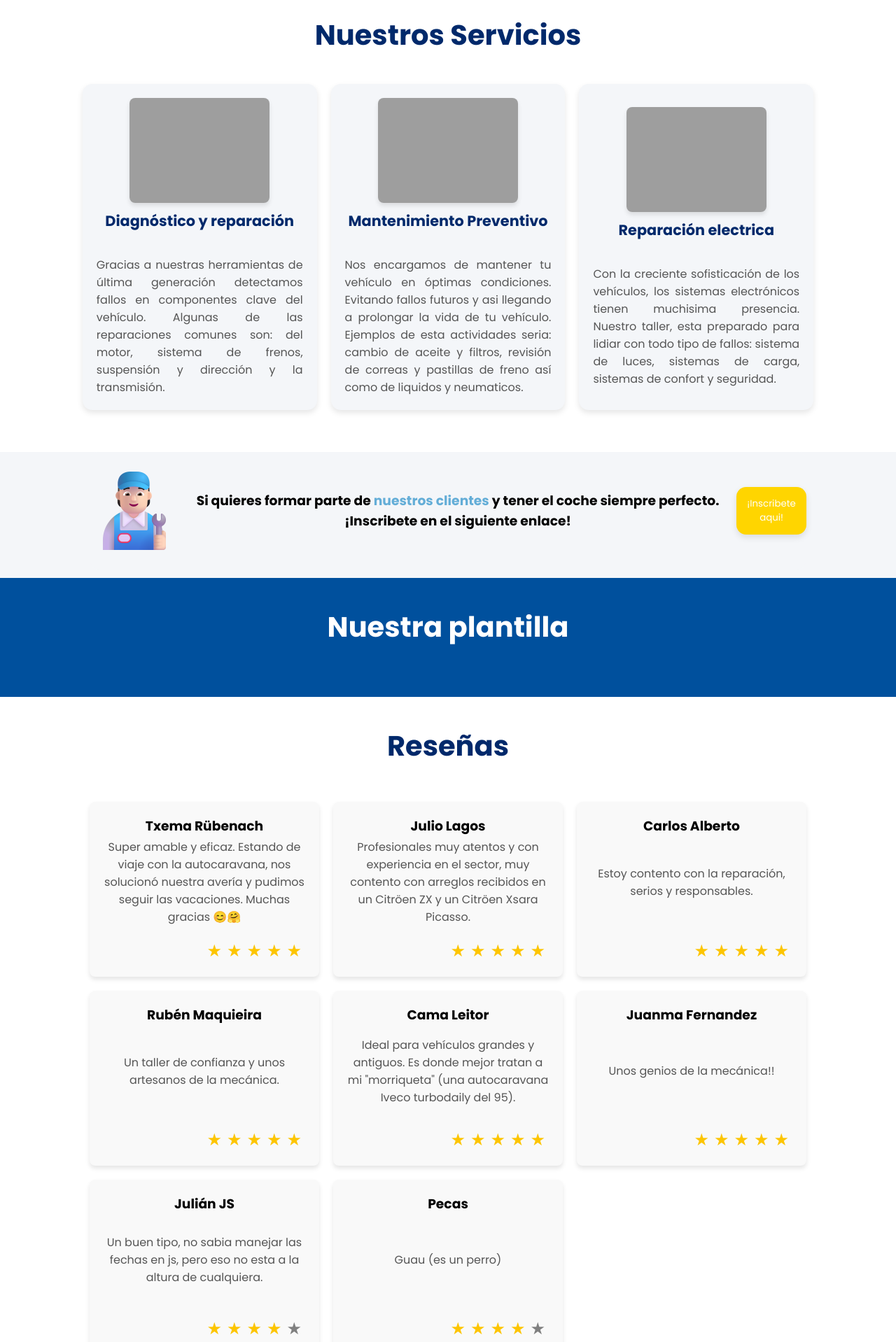
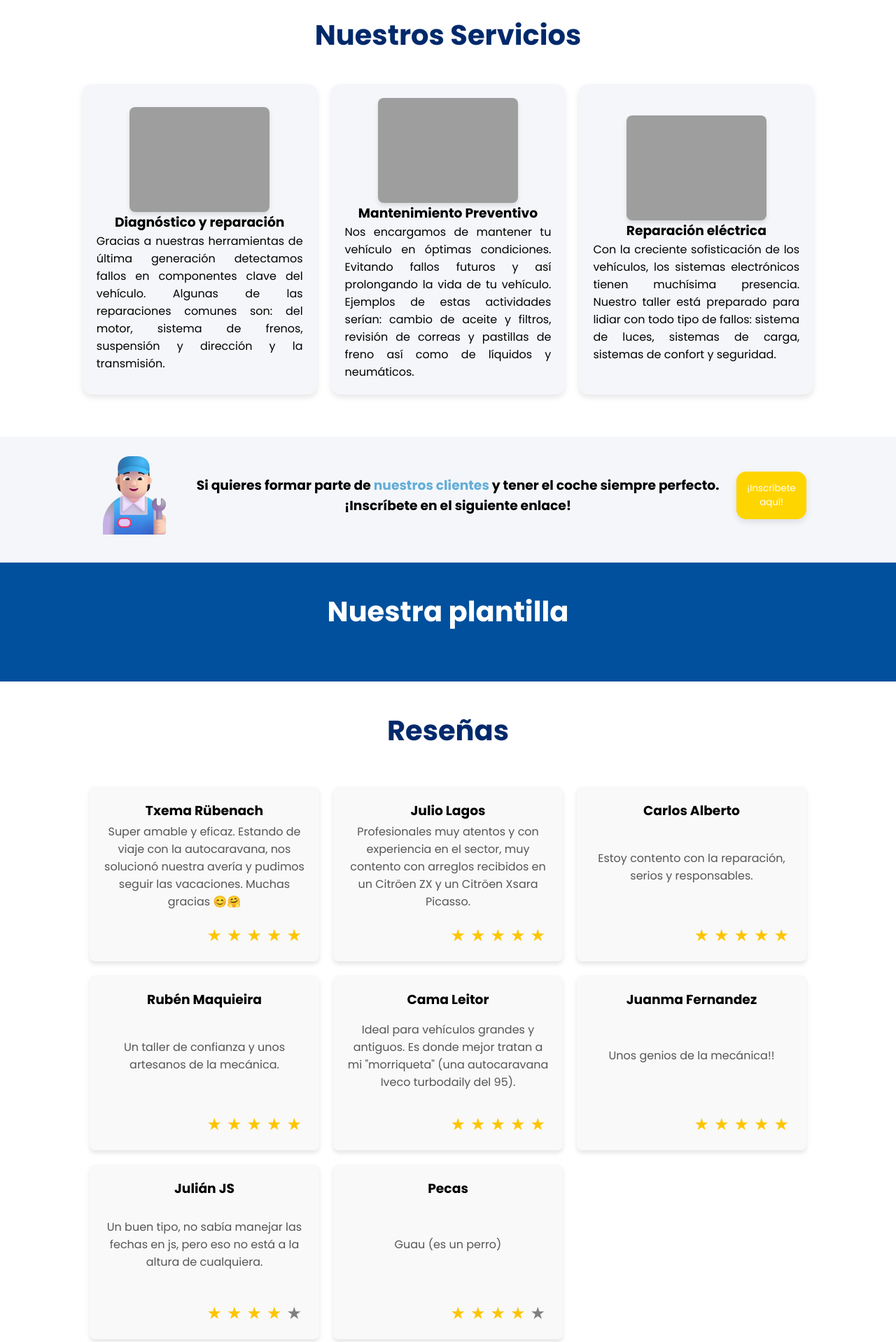
Before and after one commit to lucxss7/ProxectoDAW-24-25, a PHP site: page / in a window 1280 px wide. Shown: the part 377-2295 px from the top of the page at 70% size. Run offline with PHP 8.4, Linux system fonts and the light colour scheme; grey boxes are pictures that could not be loaded.

Commit message:
arreglofooter y form coches

```diff
--- a/Codigo/assets/css/footer.css
+++ b/Codigo/assets/css/footer.css
@@ -6,9 +6,11 @@ footer {
   display: block;
   position: relative;
   bottom: 0;
+  margin-top: auto;
+
 }
 
-/* Estilo para el área de información dentro del footer */
+
 .footer-info {
   background-color: #002764;
   display: grid;
@@ -19,14 +21,11 @@ footer {
   font-size: 14px;
 }
 
-/* Contenedor para el mapa */
 .map-container {
   display: flex;
   justify-content: center;
   align-items: center;
 }
-
-/* Primer contenedor dentro de .footer-info */
 .footer-info > div:first-child {
   display: flex;
   flex-direction: column;
@@ -35,7 +34,7 @@ footer {
   text-align: center;
 }
 
-/* Contenedor del iframe */
+
 .iframe-wrapper {
   border-radius: 8px;
   overflow: hidden;
@@ -44,7 +43,7 @@ footer {
   max-width: 500px;
 }
 
-/* Estilo para el contenedor del iframe */
+
 .iframe-container {
   position: relative;
   width: 100%;
@@ -52,11 +51,9 @@ footer {
   padding-bottom: 56.25%;
   overflow: hidden;
   background-color: #f0f0f0;
-    top:0px;
+  top: 0px;
 }
-
-/* Estilo del iframe dentro del contenedor */
-.iframe-container iframe{
+.iframe-container iframe {
   position: absolute;
   top: 0;
   left: 0;
--- a/Codigo/assets/css/styles.css
+++ b/Codigo/assets/css/styles.css
@@ -71,7 +72,7 @@ main {
   flex-wrap: wrap;
 }
 
-.servicios .subs div {
+.servicios .subs article {
   background-color: #f4f6f9;
   display: flex;
   flex-direction: column;
--- a/Codigo/form_registrocoches.html
+++ b/Codigo/form_registrocoches.html
@@ -4,6 +4,10 @@
     <meta charset="UTF-8">
     <meta name="viewport" content="width=device-width, initial-scale=1.0">
     <title>Formulario de Vehículo</title>
+    <link rel="stylesheet" href="./assets/css/styles.css">
+    <link rel="stylesheet" href="./assets/css/header.css" />
+    <link rel="stylesheet" href="./assets/css/footer.css">
+
 </head>
 <body>
     <h2>Formulario de Vehículo</h2>
--- a/Codigo/index.html
+++ b/Codigo/index.html
@@ -29,7 +29,6 @@
                     <li><a href="./login.php">Inicio de sesión</a></li>
                 </ul>
             </nav>
-
             <div class="hamburger" onclick="activarMenu()">
                 <span></span>
                 <span></span>
@@ -38,7 +37,7 @@
         </div>
     </header>
 
-    <!-- bAnner de bienvenida -->
+    <!-- Banner de bienvenida -->
     <section>
         <div class="imagen-container">
             <h1>Bienvenido a Talleres Leza</h1>
@@ -46,80 +45,57 @@
         </div>
     </section>
 
-    <!-- Seccion de servicios -->
+    <!-- Sección de servicios -->
     <section id="service">
         <div class="servicios">
             <h2>Nuestros Servicios</h2>
             <div class="subs">
-          <div>
-            <img
-              src="https://www.dieselinyeccionmilladoiro.es/que-debo-hacer-si-falla-el-motor-de-mi-coche_img31107t1.jpg"
-              alt=""
-            />
+                <article>
+                    <img src="https://www.dieselinyeccionmilladoiro.es/que-debo-hacer-si-falla-el-motor-de-mi-coche_img31107t1.jpg" alt="Diagnóstico y reparación" />
                     <h3>Diagnóstico y reparación</h3>
-            <br />
                     <p>
-              Gracias a nuestras herramientas de última generación detectamos
-              fallos en componentes clave del vehículo. Algunas de las
-              reparaciones comunes son: del motor, sistema de frenos, suspensión
-              y dirección y la transmisión.
+                        Gracias a nuestras herramientas de última generación detectamos fallos en componentes clave del vehículo. Algunas de las reparaciones comunes son: del motor, sistema de frenos, suspensión y dirección y la transmisión.
                     </p>
-          </div>
+                </article>
 
-          <div>
-            <img
-              src="https://f.hubspotusercontent40.net/hubfs/500845/Mantenimiento%20coche.jpg"
-              alt=""
-            />
+                <article>
+                    <img src="https://f.hubspotusercontent40.net/hubfs/500845/Mantenimiento%20coche.jpg" alt="Mantenimiento Preventivo" />
                     <h3>Mantenimiento Preventivo</h3>
-            <br />
                     <p>
-              Nos encargamos de mantener tu vehículo en óptimas condiciones.
-              Evitando fallos futuros y asi llegando a prolongar la vida de tu
-              vehículo. Ejemplos de esta actividades seria: cambio de aceite y
-              filtros, revisión de correas y pastillas de freno así como de
-              liquidos y neumaticos.
+                        Nos encargamos de mantener tu vehículo en óptimas condiciones. Evitando fallos futuros y así prolongando la vida de tu vehículo. Ejemplos de estas actividades serían: cambio de aceite y filtros, revisión de correas y pastillas de freno así como de líquidos y neumáticos.
                     </p>
-          </div>
+                </article>
 
-          <div>
-            <img
-              src="https://noticias.coches.com/wp-content/uploads/2019/04/cambio-neumaticos.jpg"
-              alt=""
-            />
-            <h3>Reparación electrica</h3>
-            <br />
+                <article>
+                    <img src="https://noticias.coches.com/wp-content/uploads/2019/04/cambio-neumaticos.jpg" alt="Reparación eléctrica" />
+                    <h3>Reparación eléctrica</h3>
                     <p>
-              Con la creciente sofisticación de los vehículos, los sistemas
-              electrónicos tienen muchisima presencia. Nuestro taller, esta
-              preparado para lidiar con todo tipo de fallos: sistema de luces,
-              sistemas de carga, sistemas de confort y seguridad.
+                        Con la creciente sofisticación de los vehículos, los sistemas electrónicos tienen muchísima presencia. Nuestro taller está preparado para lidiar con todo tipo de fallos: sistema de luces, sistemas de carga, sistemas de confort y seguridad.
                     </p>
-          </div>
-
+                </article>
             </div>
         </div>
     </section>
-    <!--Seccion para form inscribirse-->
+
+    <!-- Sección para formulario de inscripción -->
     <section>
         <div class="center">
             <div class="regis">
                 <img src="assets/img/mecanico.png" alt="Foto Mecanico" />
                 <h3>
-            Si quieres formar parte de <span>nuestros clientes</span> y tener el coche
-            siempre perfecto. ¡Inscribete en el siguiente enlace!
+                    Si quieres formar parte de <span>nuestros clientes</span> y tener el coche siempre perfecto. ¡Inscríbete en el siguiente enlace!
                 </h3>
                 <a href="./form_registro.html">
-            <button>¡Inscribete aqui!</button>
+                    <button>¡Inscríbete aquí!</button>
                 </a>
             </div>
         </div>
     </section>
 
-    <!-- Seccion de plantilla -->
-    <section>
-      <div class="sectionp" id="equipo">
-        <h2><span>Nuestra plantilla </span></h2>
+    <!-- Sección de plantilla -->
+    <section id="equipo">
+        <div class="sectionp">
+            <h2><span>Nuestra plantilla</span></h2>
             <div id="plantilla">
                 <!-- Aquí se generarán los elementos de la plantilla -->
             </div>
@@ -131,7 +107,7 @@
       <div class="container">
           <h2 class="section-title">Reseñas</h2>
           <div class="reseñas">
-          <div class="reseña">
+              <article class="reseña">
                   <h3>Txema Rübenach</h3>
                   <p>
                       Super amable y eficaz. Estando de viaje con la autocaravana, nos
@@ -139,15 +115,15 @@
                       gracias 😊🤗
                   </p>
                   <div class="rating">
-              <span class="star">&#9733;</span>
-              <span class="star">&#9733;</span>
-              <span class="star">&#9733;</span>
-              <span class="star">&#9733;</span>
-              <span class="star">&#9733;</span>
+                      <span class="star">★</span>
+                      <span class="star">★</span>
+                      <span class="star">★</span>
+                      <span class="star">★</span>
+                      <span class="star">★</span>
                   </div>
-          </div>
+              </article>
 
-          <div class="reseña">
+              <article class="reseña">
                   <h3>Julio Lagos</h3>
                   <p>
                       Profesionales muy atentos y con experiencia en el sector, muy
@@ -155,80 +131,83 @@
                       Xsara Picasso.
                   </p>
                   <div class="rating">
-              <span class="star">&#9733;</span>
-              <span class="star">&#9733;</span>
-              <span class="star">&#9733;</span>
-              <span class="star">&#9733;</span>
-              <span class="star">&#9733;</span>
+                      <span class="star">★</span>
+                      <span class="star">★</span>
+                      <span class="star">★</span>
+                      <span class="star">★</span>
+                      <span class="star">★</span>
                   </div>
-          </div>
+              </article>
 
-          <div class="reseña">
+              <article class="reseña">
                   <h3>Carlos Alberto</h3>
                   <p>Estoy contento con la reparación, serios y responsables.</p>
                   <div class="rating">
-              <span class="star">&#9733;</span>
-              <span class="star">&#9733;</span>
-              <span class="star">&#9733;</span>
-              <span class="star">&#9733;</span>
-              <span class="star">&#9733;</span>
+                      <span class="star">★</span>
+                      <span class="star">★</span>
+                      <span class="star">★</span>
+                      <span class="star">★</span>
+                      <span class="star">★</span>
                   </div>
-          </div>
+              </article>
 
-          <div class="reseña">
+              <article class="reseña">
                   <h3>Rubén Maquieira</h3>
                   <p>Un taller de confianza y unos artesanos de la mecánica.</p>
                   <div class="rating">
-              <span class="star">&#9733;</span>
-              <span class="star">&#9733;</span>
-              <span class="star">&#9733;</span>
-              <span class="star">&#9733;</span>
-              <span class="star">&#9733;</span>
+                      <span class="star">★</span>
+                      <span class="star">★</span>
+                      <span class="star">★</span>
+                      <span class="star">★</span>
+                      <span class="star">★</span>
                   </div>
-          </div>
+              </article>
 
-          <div class="reseña">
+              <article class="reseña">
                   <h3>Cama Leitor</h3>
                   <p>
                       Ideal para vehículos grandes y antiguos. Es donde mejor tratan a
                       mi "morriqueta" (una autocaravana Iveco turbodaily del 95).
                   </p>
                   <div class="rating">
-              <span class="star">&#9733;</span>
-              <span class="star">&#9733;</span>
-              <span class="star">&#9733;</span>
-              <span class="star">&#9733;</span>
-              <span class="star">&#9733;</span>
+                      <span class="star">★</span>
+                      <span class="star">★</span>
+                      <span class="star">★</span>
+                      <span class="star">★</span>
+                      <span class="star">★</span>
                   </div>
-          </div>
+              </article>
 
-          <div class="reseña">
+              <article class="reseña">
                   <h3>Juanma Fernandez</h3>
                   <p>Unos genios de la mecánica!!</p>
                   <div class="rating">
-              <span class="star">&#9733;</span>
-              <span class="star">&#9733;</span>
-              <span class="star">&#9733;</span>
-              <span class="star">&#9733;</span>
-              <span class="star">&#9733;</span>
+                      <span class="star">★</span>
+                      <span class="star">★</span>
+                      <span class="star">★</span>
+                      <span class="star">★</span>
+                      <span class="star">★</span>
                   </div>
-          </div>
-          <div class="reseña">
+              </article>
+
+              <article class="reseña">
                   <h3>Julián JS</h3>
                   <p>
-              Un buen tipo, no sabia manejar las fechas en js, pero eso no esta
+                      Un buen tipo, no sabía manejar las fechas en js, pero eso no está
                       a la altura de cualquiera.
                   </p>
                   <div class="rating">
-              <span class="star" style="color: grey">&#9733;</span>
-              <span class="star">&#9733;</span>
-              <span class="star">&#9733;</span>
-              <span class="star">&#9733;</span>
-              <span class="star">&#9733;</span>
+                      <span class="star" style="color: grey">★</span>
+                      <span class="star">★</span>
+                      <span class="star">★</span>
+                      <span class="star">★</span>
+                      <span class="star">★</span>
                   </div>
-          </div>
+              </article>
 
-          <div class="reseña">
+
+
+          <article class="reseña">
             <h3>Pecas</h3>
             <p>Guau (es un perro)</p>
             <div class="rating">
```
Also changed, not shown: other parts of Codigo/assets/css/styles.css (+47 -39 lines), Codigo/assets/js/plus.js (added, +12 -0 lines), Codigo/coches.php (+6 -1 lines). Lines whose indentation alone changed are shown as unchanged.
